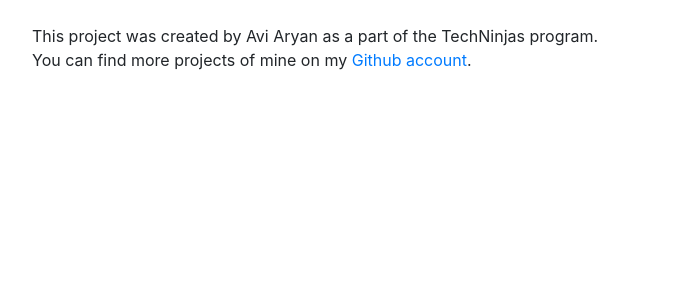
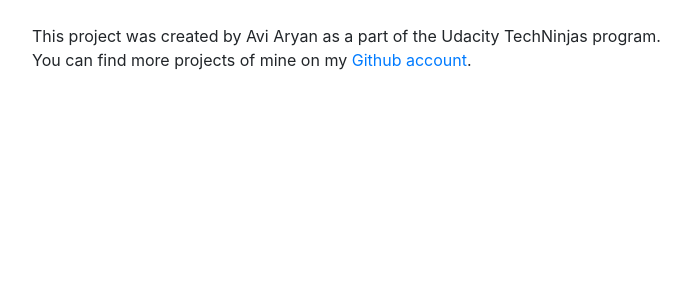
Before and after one commit to aviaryan/footballers-arena, a Django app: page /about/ in a window 1280 px wide. Shown: the part 56-356 px from the top of the page, without its empty margins (53-739 px from the left). Run offline with Django 3.2, Linux system fonts and the light colour scheme; some libraries are stand-ins or nearby versions.

Commit message:
improve about message

```diff
--- a/footballers/frontend/templates/about.html
+++ b/footballers/frontend/templates/about.html
@@ -5,7 +5,7 @@
 {% endblock %}
 
 {% block content %}
-This project was created by Avi Aryan as a part of the TechNinjas program.
+This project was created by Avi Aryan as a part of the Udacity TechNinjas program.
 
 <p>
 	You can find more projects of mine on my <a href="https://github.com/aviaryan">Github account</a>.
```
